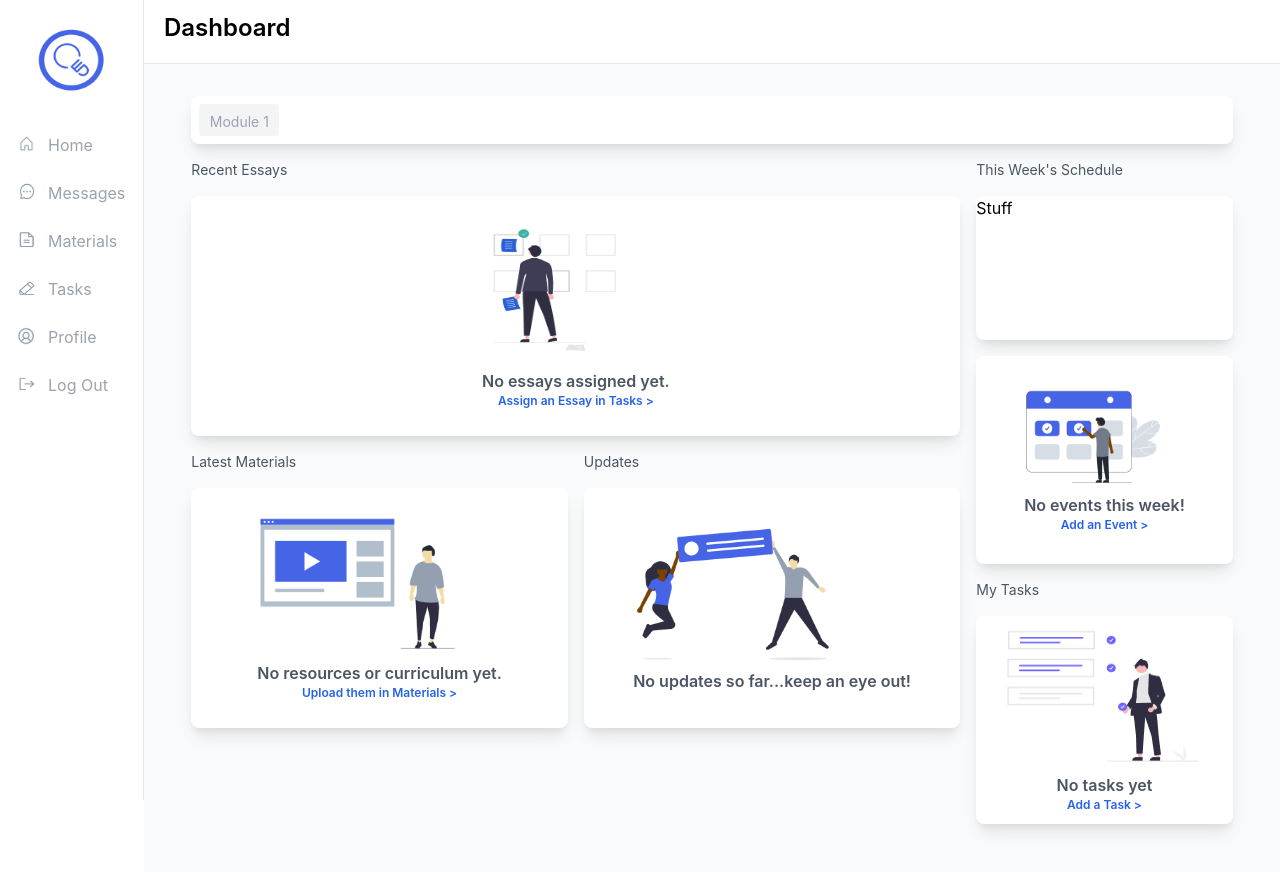
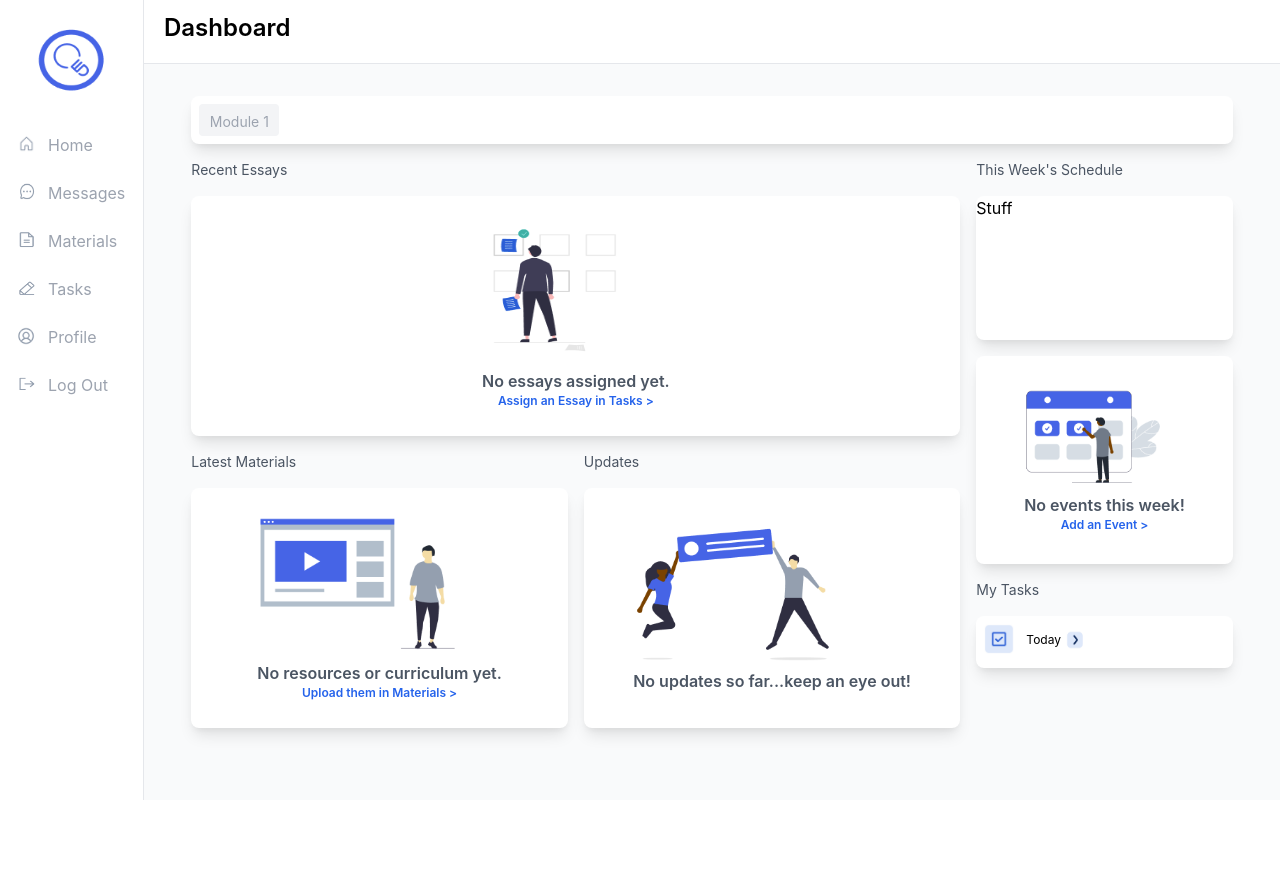
Before and after one commit to willsower/AcceptED, a Next.js app in the folder accepted/: page /dashboardShell in a window 1280 px wide. After the commit the page ends 800 px from the top, so only its background shows below. Built offline with nearby package versions, Linux system fonts and the light colour scheme.

Commit message:
Adding conditionals to home page

```diff
--- a/accepted/components/Cards/myInformation.js
+++ b/accepted/components/Cards/myInformation.js
@@ -3,6 +3,9 @@ import React from 'react';
 
 function MyInformation() {
     const [showModal, setShowModal] = React.useState(false);
+    var email = 'jatr812@gmail.com';
+    var majors = 'Computer Science';
+    var password = 'secretPass';
 
     return (
         <>
@@ -53,13 +56,13 @@ function MyInformation() {
                                         <div className='relative pl-4 pb-4 pr-4 m-auto'>
                                             <form className=''>
                                                 <p className = 'text-xs'>Email Address</p>
-                                                <input className='text-sm bg-white rounded p-2 mb-4 border w-72 lg:w-80' type='email' aria-label='email address' placeholder='replace with email in db'/>
+                                                <input className='text-sm bg-white rounded p-2 mb-4 border w-72 lg:w-80' type='email' aria-label='email address' placeholder={email}/>
 
                                                 <p className = 'text-xs'>My Major</p>
-                                                <input className='text-sm bg-white rounded p-2 mb-4 border w-72 lg:w-80' type='major' aria-label='email address' placeholder='replace with major in db'/>
+                                                <input className='text-sm bg-white rounded p-2 mb-4 border w-72 lg:w-80' type='major' aria-label='email address' placeholder={majors}/>
 
                                                 <p className = 'text-xs'>Password</p>
-                                                <input className='text-sm bg-white rounded p-2 mb-4 border w-72 lg:w-80' type='password' aria-label='email address' placeholder='replace with pass in db'/>
+                                                <input className='text-sm bg-white rounded p-2 mb-4 border w-72 lg:w-80' type='password' aria-label='email address' placeholder= {password}/>
 
                                                 <div className='flex items-center justify-end rounded-b'>
                                                     <button className = 'focus:outline-none w-20 bg-blue-600 text-white rounded md:w-28 p-1 m-auto'
@@ -79,18 +82,18 @@ function MyInformation() {
                     <div className = 'text-xs'>
                         <div className = 'mb-3'>
                             <p className = 'inline-block mr-1'>Email:</p>
-                            <p className = 'inline-block'>jatr912@gmail.com</p>
+                            <p className = 'inline-block'>{email}</p>
                         </div>
 
                         <div className = 'mb-2'>
                             <p className = 'inline-block mr-1'>Major(s):</p>
-                            <p className = 'inline-block'>Computer Science</p>
+                            <p className = 'inline-block'>{majors}</p>
                         </div>
 
                         <div className = 'align-middle'>
 
                             <p className = 'inline-block mr-1 align-middle'>Password:</p>
-                            <p className = 'inline-block mr-2 align-middle'>mypassword</p>
+                            <p className = 'inline-block mr-2 align-middle'>{password}</p>
 
                             <div className = 'inline-block align-middle'>
                                 <Image
@@ -106,7 +109,7 @@ function MyInformation() {
                 </div>
             </div>
         </>
-    )
+    );
 }
 
 export default MyInformation;
--- a/accepted/pages/Profiles/counselorProfile.js
+++ b/accepted/pages/Profiles/counselorProfile.js
@@ -7,10 +7,6 @@ import StudentColleges from '../../components/Cards/studentColleges'
 import Image from 'next/image'
 
 function CounselorProfile() {
-    var email = 'jatr812@gmail.com'
-    var majors = 'Computer Science and Economics'
-    var password = 'secretPass';
-
     return (
         <div className = 'mt-12 md:flex md:flex-row ml-14'>
             <div className = 'md:w-72 lg:w-96 mb-4'>
--- a/accepted/pages/home.js
+++ b/accepted/pages/home.js
@@ -1,6 +1,8 @@
 import Image from 'next/image';
 
 function Home() {
+    var myTasks = true;
+
     return (
         <div className = 'w-full h-auto'>
             {/* Module List */}
@@ -115,8 +117,48 @@ function Home() {
 
                     {/* My Tasks */}
                     <h5 className = 'text-sm text-gray-600 ml-6 mt-4 md:ml-0'>My Tasks</h5>
-                    <div className = 'border-1 border-gray-200 rounded-lg flex flex-row bg-white shadow-lg w-11/12 md:w-full h-52 mt-4 m-auto'>
-                        <div className = 'm-auto'>
+                    <div className = 'border-1 border-gray-200 rounded-lg flex flex-row bg-white shadow-lg w-11/12 md:w-full h-auto mt-4 m-auto'>
+                        {myTasks ?
+                            // Tasks to Display
+                            <div className = 'p-2'>
+                                {/* My Tasks Header */}
+                                <div className = 'algin-middle'>
+                                    <div className = 'inline-block align-middle'>
+                                        <Image
+                                            priority
+                                            src="/images/mytasksico_temp.png"
+                                            className = ''
+                                            height={30}
+                                            width={30}
+                                        />
+                                    </div>
+
+                                    <h5 className = 'text-xs ml-3 pb-1 inline-block align-middle mr-1'>Today</h5>
+
+                                    <div className = 'inline-block align-bottom pb-1'>
+                                        <Image
+                                            priority
+                                            src="/images/goto_temp.png"
+                                            className = ''
+                                            height={20}
+                                            width={20}
+                                        />
+                                    </div>
+                                </div>
+
+                                {/* Add a task */}
+                                <div className = ''>
+
+                                </div>
+
+                                {/* Display tasks */}
+                                <div className = ''>
+
+                                </div>
+                            </div>
+                                :
+                            // Empty
+                            <div className = 'm-auto p-2'>
                                 <Image
                                     priority
                                     src="/images/mytasks_temp.png"
@@ -129,6 +171,7 @@ function Home() {
                                     <p className = 'text-xs text-blue-600 font-semibold'>Add a Task &gt;</p>
                                 </div>
                             </div>
+                        }
                     </div>
                 </div>
             </div>
```
Also changed, not shown: accepted/public/images/mytasksico_temp.png (added). Lines whose indentation alone changed are shown as unchanged.
